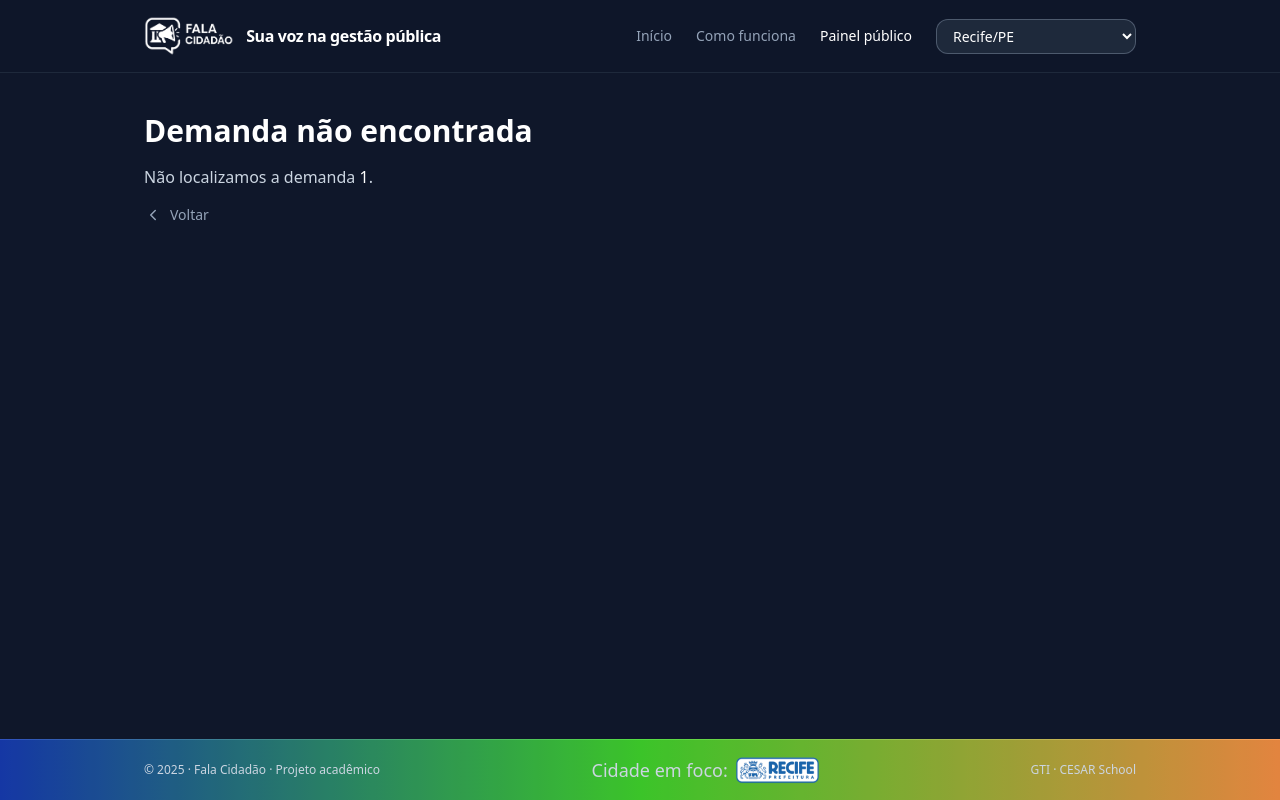
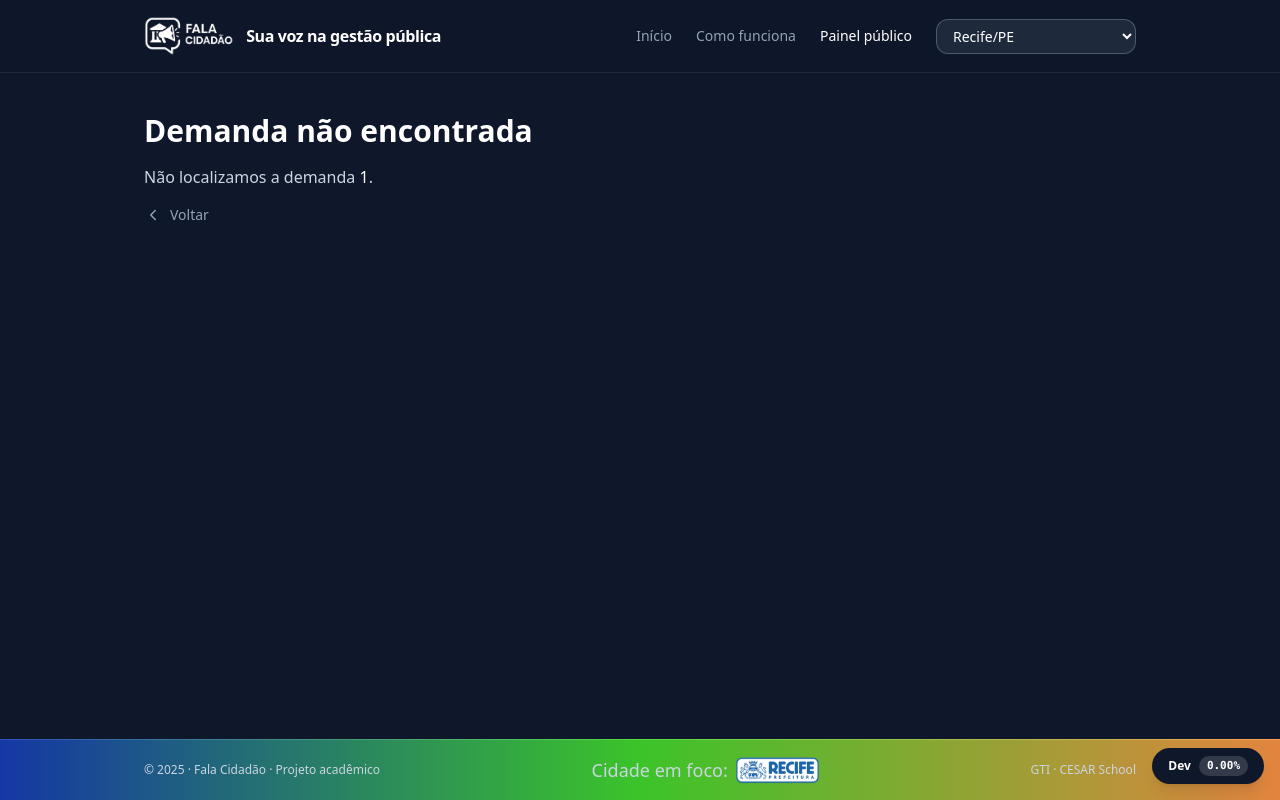
Before and after one commit to marcosmontenegro1969/FalaCidadao, a React (Vite) app: page /painel/1 in a window 1280 px wide. Built offline with nearby package versions, Linux system fonts and the light colour scheme.

Commit message:
Adiciona painel dev para restaurar estado inicial

```diff
--- a/src/App.jsx
+++ b/src/App.jsx
@@ -4,37 +4,15 @@ import { Routes, Route, Navigate } from "react-router-dom";
 import Topo from "./components/Topo";
 import Footer from "./components/Footer";
 import ProtectedRoute from "./components/ProtectedRoute";
+import DevLocalStoragePanel from "./components/DevLocalStoragePanel";
 import Home from "./pages/Home.jsx";
 import ComoFunciona from "./pages/ComoFunciona";
 import PainelPublico from "./pages/PainelPublico";
 import DetalheDemanda from "./pages/DetalheDemanda";
 import RegistrarProblema from "./pages/RegistrarProblema";
 import Entrar from "./pages/Entrar";
-import { useEffect } from "react";
-import { resetDemandasMock } from "./storage/demandasStorage";
 
 export default function App() {
-  useEffect(() => {
-    if (!import.meta.env.DEV) return;
-
-    function handleKeyDown(e) {
-      if (e.ctrlKey && e.shiftKey && e.key.toLowerCase() === "m") {
-        e.preventDefault();
-
-        const ok = window.confirm(
-          "Deseja restaurar as demandas mock do Fala Cidadão?"
-        );
-
-        if (!ok) return;
-
-        resetDemandasMock();
-        window.alert("Demandas mock restauradas com sucesso.");
-      }
-    }
-
-    window.addEventListener("keydown", handleKeyDown);
-    return () => window.removeEventListener("keydown", handleKeyDown);
-  }, []);
 
   return (
     <div className="min-h-screen flex flex-col bg-surface text-textmain">
@@ -55,6 +33,7 @@ export default function App() {
       </main>
 
       <Footer />
+      {import.meta.env.DEV && <DevLocalStoragePanel />}
     </div>
   );
 }
--- /dev/null
+++ b/src/components/DevLocalStoragePanel.jsx
@@ -0,0 +1,145 @@
+// src/components/DevLocalStoragePanel.jsx
+
+import { useMemo, useState } from "react";
+import { resetDemandasMock } from "../storage/demandasStorage";
+
+const LOCAL_STORAGE_LIMIT_BYTES = 5 * 1024 * 1024; // referência aproximada: 5 MB
+
+function calcularUsoLocalStorage() {
+  let totalBytes = 0;
+
+  for (let i = 0; i < localStorage.length; i += 1) {
+    const chave = localStorage.key(i);
+    const valor = localStorage.getItem(chave) || "";
+
+    totalBytes += new Blob([chave]).size;
+    totalBytes += new Blob([valor]).size;
+  }
+
+  return totalBytes;
+}
+
+function formatarBytes(bytes) {
+  if (bytes < 1024) {
+    return `${bytes} B`;
+  }
+
+  const kb = bytes / 1024;
+
+  if (kb < 1024) {
+    return `${kb.toFixed(1)} KB`;
+  }
+
+  const mb = kb / 1024;
+  return `${mb.toFixed(2)} MB`;
+}
+
+export default function DevLocalStoragePanel() {
+  const [aberto, setAberto] = useState(false);
+  const [atualizacao, setAtualizacao] = useState(0);
+
+  const uso = useMemo(() => {
+    const bytesUsados = calcularUsoLocalStorage();
+    const percentual = (bytesUsados / LOCAL_STORAGE_LIMIT_BYTES) * 100;
+
+    return {
+      bytesUsados,
+      percentual,
+      textoUso: formatarBytes(bytesUsados),
+      textoLimite: formatarBytes(LOCAL_STORAGE_LIMIT_BYTES),
+    };
+  }, [atualizacao]);
+
+  function restaurarEstadoInicial() {
+    const ok = window.confirm(
+      "Restaurar estado inicial do protótipo?\n\n" +
+        "- Demandas mockadas serão restauradas;\n" +
+        "- O usuário será desconectado;\n" +
+        "- As preferências do usuário serão mantidas."
+    );
+
+    if (!ok) return;
+
+    resetDemandasMock();
+    localStorage.removeItem("falaCidadao.auth");
+
+    setAtualizacao((valorAtual) => valorAtual + 1);
+
+    window.location.reload();
+  }
+
+  return (
+    <div className="fixed bottom-4 right-4 z-[9999] print:hidden">
+      {aberto && (
+        <div className="mb-3 w-72 rounded-2xl border border-slate-200 bg-white p-4 text-slate-800 shadow-xl">
+          <div className="mb-3 flex items-start justify-between gap-3">
+            <div>
+              <p className="text-sm font-bold">Ferramentas de desenvolvimento</p>
+              <p className="mt-1 text-xs text-slate-500">
+                Visível apenas durante o desenvolvimento.
+              </p>
+            </div>
+
+            <button
+              type="button"
+              onClick={() => setAberto(false)}
+              className="
+                inline-flex h-7 w-7 items-center justify-center rounded-full
+                border border-slate-200 bg-white text-slate-400 shadow-sm
+                transition
+                hover:border-slate-300 hover:bg-slate-50 hover:text-slate-700
+                focus:outline-none focus:ring-2 focus:ring-slate-300 focus:ring-offset-2
+              "
+              title="Fechar"
+              aria-label="Fechar painel de desenvolvimento"
+            >
+              ×
+            </button>
+          </div>
+
+          <div className="mb-4 rounded-xl bg-slate-50 p-3">
+            <p className="text-xs font-semibold uppercase tracking-wide text-slate-500">
+              LocalStorage
+            </p>
+
+            <p className="mt-1 text-sm font-semibold text-slate-800">
+              {uso.textoUso} / {uso.textoLimite}
+            </p>
+
+            <div className="mt-2 h-2 overflow-hidden rounded-full bg-slate-200">
+              <div
+                className="h-full rounded-full bg-slate-700"
+                style={{
+                  width: `${Math.min(uso.percentual, 100)}%`,
+                }}
+              />
+            </div>
+
+            <p className="mt-1 text-xs text-slate-500">
+              {uso.percentual.toFixed(2)}% usado
+            </p>
+          </div>
+
+          <button
+            type="button"
+            onClick={restaurarEstadoInicial}
+            className="w-full rounded-xl bg-red-600 px-3 py-2 text-sm font-bold text-white shadow-sm transition hover:bg-red-700"
+          >
+            Restaurar estado inicial
+          </button>
+        </div>
+      )}
+      <button
+        type="button"
+        onClick={() => setAberto((valorAtual) => !valorAtual)}
+        className="flex items-center gap-2 rounded-full bg-slate-900 px-4 py-2 text-xs font-bold text-white shadow-lg transition hover:bg-slate-800"
+        title={`LocalStorage: ${uso.percentual.toFixed(2)}% usado`}
+        >
+        <span>Dev</span>
+        <span className="rounded-full bg-white/15 px-2 py-0.5 font-mono text-[11px]">
+            {uso.percentual.toFixed(2)}%
+        </span>
+      </button>
+    </div>
+  );
+}
```
